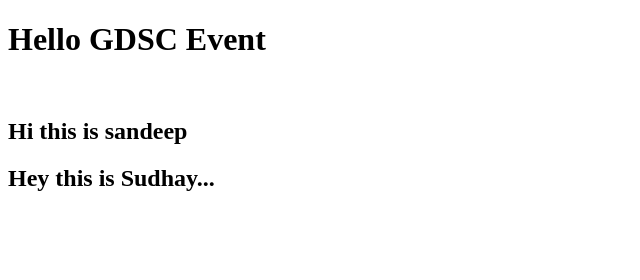
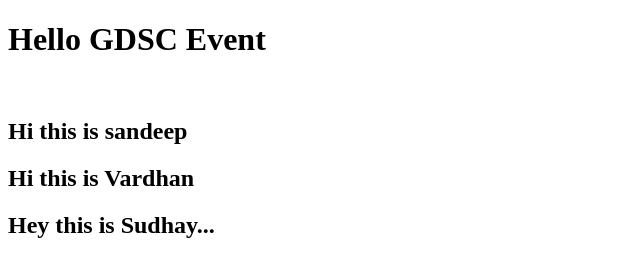
Before and after one commit to sudhay23/gdsc-attendee-page, a plain HTML site: page index.html in a window 1280 px wide. Shown: the whole page, without its empty margins (0-640 px from the left). Drawn offline with Linux system fonts and the light colour scheme.

Commit message:
Vardhan's commit

```diff
--- a/index.html
+++ b/index.html
@@ -8,6 +8,7 @@
         <br />
 
         <h2>Hi this is sandeep</h2>
+	<h2>Hi this is Vardhan</h2>
         <h2>Hey this is Sudhay...</h2>
         <marquee>Sohan Nair</marquee>
     </body>
```
